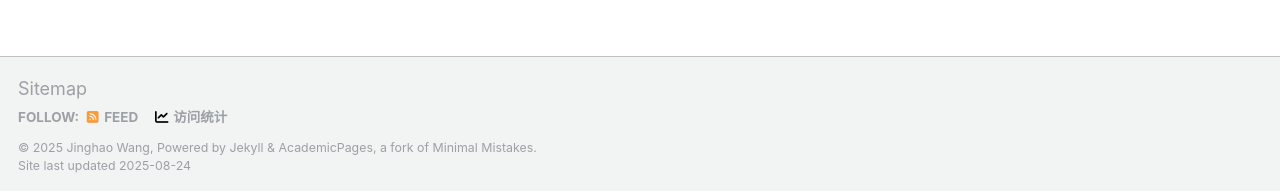
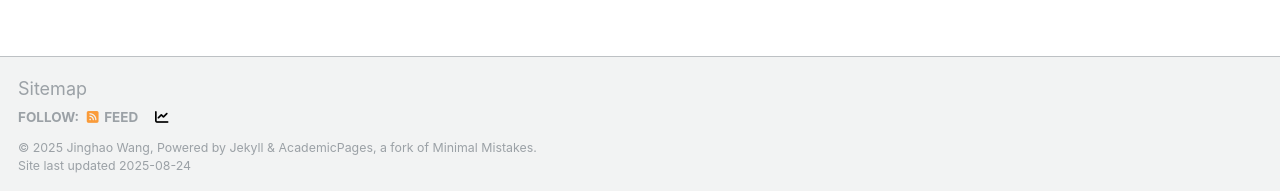
Before and after one commit to wjh0116/wjh0116.github.io, a Jekyll site: the page built from _pages/about.md, in a window 1280 px wide and 1241 px high. Shown: the part 1047-1238 px from the top of the window. Built offline with Jekyll 4.4.1, drawn with Linux system fonts in a browser that asks for light colours; some web fonts are replaced.

```diff
--- a/_includes/footer.html
+++ b/_includes/footer.html
@@ -15,7 +15,7 @@
     {% if site.atom_feed.hide != true %}
     <li><a href="{% if site.atom_feed.path %}{{ site.atom_feed.path }}{% else %}{{ base_path }}/feed.xml{% endif %}"><i class="fa fa-fw fa-rss-square" aria-hidden="true"></i> {{ site.data.ui-text[site.locale].feed_label | default: "Feed" }}</a></li>
     {% endif %}
-    <li><a href="https://extremetracking.com/free?login=jinghaow"><i class="fa fa-fw fa-chart-line" aria-hidden="true"></i> 访问统计</a></li>
+    <li><a href="https://extremetracking.com/free?login=jinghaow" title="Visitors"><i class="fa fa-fw fa-chart-line" aria-hidden="true"></i></a></li>
   </ul>
 </div>
 {% endif %}
```
